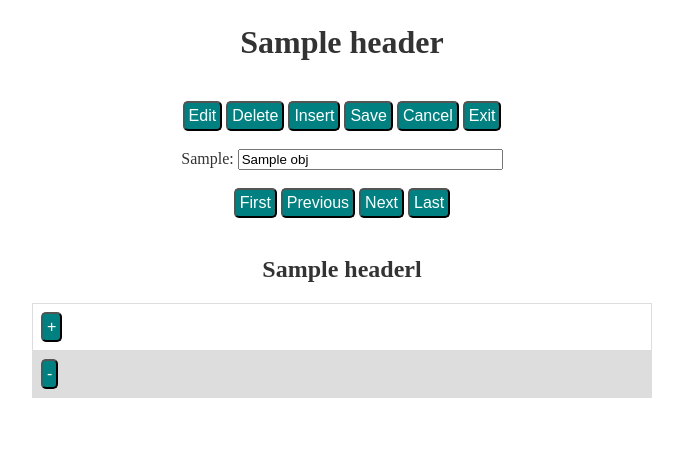
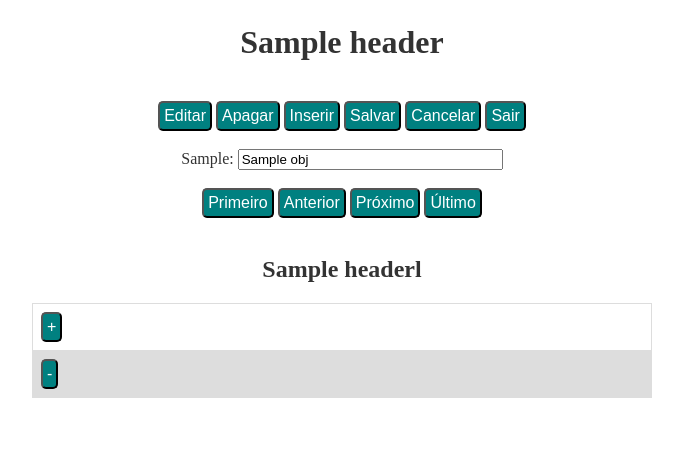
Before and after one commit to zeepedro07/T3_G5, a Flask app: template templates/subform.html in a window 1280 px wide. Shown: the part 255-713 px from the top of the page, without its empty margins (298-981 px from the left). Run offline with Flask 3, Linux system fonts and the light colour scheme; the template is opened without the code that fills it: most values are stand-ins (such as "Sample title", 1, 10 or a date in 2020).

Commit message:
Update subform.html

```diff
--- a/templates/subform.html
+++ b/templates/subform.html
@@ -9,12 +9,12 @@
         <img src="/static/images/{{cname}}.jpg" alt="{{cname}}" width="300" height="200">
         <h1>{{header}}</h1>
         <br>
-        <button id="edit" type="button" {{butshow}} onclick="window.location.href = '/subform/{{cname}}?option=edit'" class="button1">Edit</button>
-        <button id="delete" type="button" {{butshow}} onclick="window.location.href = '/subform/{{cname}}?option=delete'" class="button1">Delete</button>
-        <button id="insert" type="button" {{butshow}} onclick="window.location.href = '/subform/{{cname}}?option=insert'" class="button1">Insert</button>
-        <button id="save" type="submit" form="form" class = "button1" {{butedit}}>Save</button>
-        <button id="cancel" type="button" {{butedit}} onclick="window.location.href = '/subform/{{cname}}?option=cancel'" class="button1">Cancel</button>
-        <button id="exit" type="button" {{butshow}} onclick="window.location.href = '/subform/{{cname}}?option=exit'" class="button1">Exit</button>
+        <button id="edit" type="button" {{butshow}} onclick="window.location.href = '/subform/{{cname}}?option=edit'" class="button1">Editar</button>
+        <button id="delete" type="button" {{butshow}} onclick="window.location.href = '/subform/{{cname}}?option=delete'" class="button1">Apagar</button>
+        <button id="insert" type="button" {{butshow}} onclick="window.location.href = '/subform/{{cname}}?option=insert'" class="button1">Inserir</button>
+        <button id="save" type="submit" form="form" class = "button1" {{butedit}}>Salvar</button>
+        <button id="cancel" type="button" {{butedit}} onclick="window.location.href = '/subform/{{cname}}?option=cancel'" class="button1">Cancelar</button>
+        <button id="exit" type="button" {{butshow}} onclick="window.location.href = '/subform/{{cname}}?option=exit'" class="button1">Sair</button>
         <br><br>
             <form id="form" action="/subform/{{cname}}?option=save" method="post">
                 {% for key in att %}
@@ -27,10 +27,10 @@
                   <br><br>
                 {% endfor %}
         </form>
-        <button id="first" type="button" {{butshow}} onclick="window.location.href = '/subform/{{cname}}?option=first'" class="button1">First</button>
-        <button id="previous" type="button" {{butshow}} onclick="window.location.href = '/subform/{{cname}}?option=previous'" class="button1">Previous</button>
-        <button id="next" type="button" {{butshow}} onclick="window.location.href = '/subform/{{cname}}?option=next'" class="button1">Next</button>
-        <button id="last" type="button" {{butshow}} onclick="window.location.href = '/subform/{{cname}}?option=last'" class="button1">Last</button>
+        <button id="first" type="button" {{butshow}} onclick="window.location.href = '/subform/{{cname}}?option=first'" class="button1">Primeiro</button>
+        <button id="previous" type="button" {{butshow}} onclick="window.location.href = '/subform/{{cname}}?option=previous'" class="button1">Anterior</button>
+        <button id="next" type="button" {{butshow}} onclick="window.location.href = '/subform/{{cname}}?option=next'" class="button1">Próximo</button>
+        <button id="last" type="button" {{butshow}} onclick="window.location.href = '/subform/{{cname}}?option=last'" class="button1">Último</button>
     </div>
     <br>
     <div class="dados">
@@ -62,7 +62,7 @@
                              <td><input type="text" id="{{key}}" name="{{key}}" value="" size="20"/></td>
                             {% endif %}
                         {% endfor %}
-                        <td><button id="save" type="submit" form="formrow" class = "button1" >Save</button>
+                        <td><button id="save" type="submit" form="formrow" class = "button1" >Salvar</button>
                             <button id="cancelrow" type="button" onclick="window.location.href = '/subform/{{cname}}?option=cancelrow'" class="button1">Cancel</button></td>
                         </form>
                     <tr>
```
